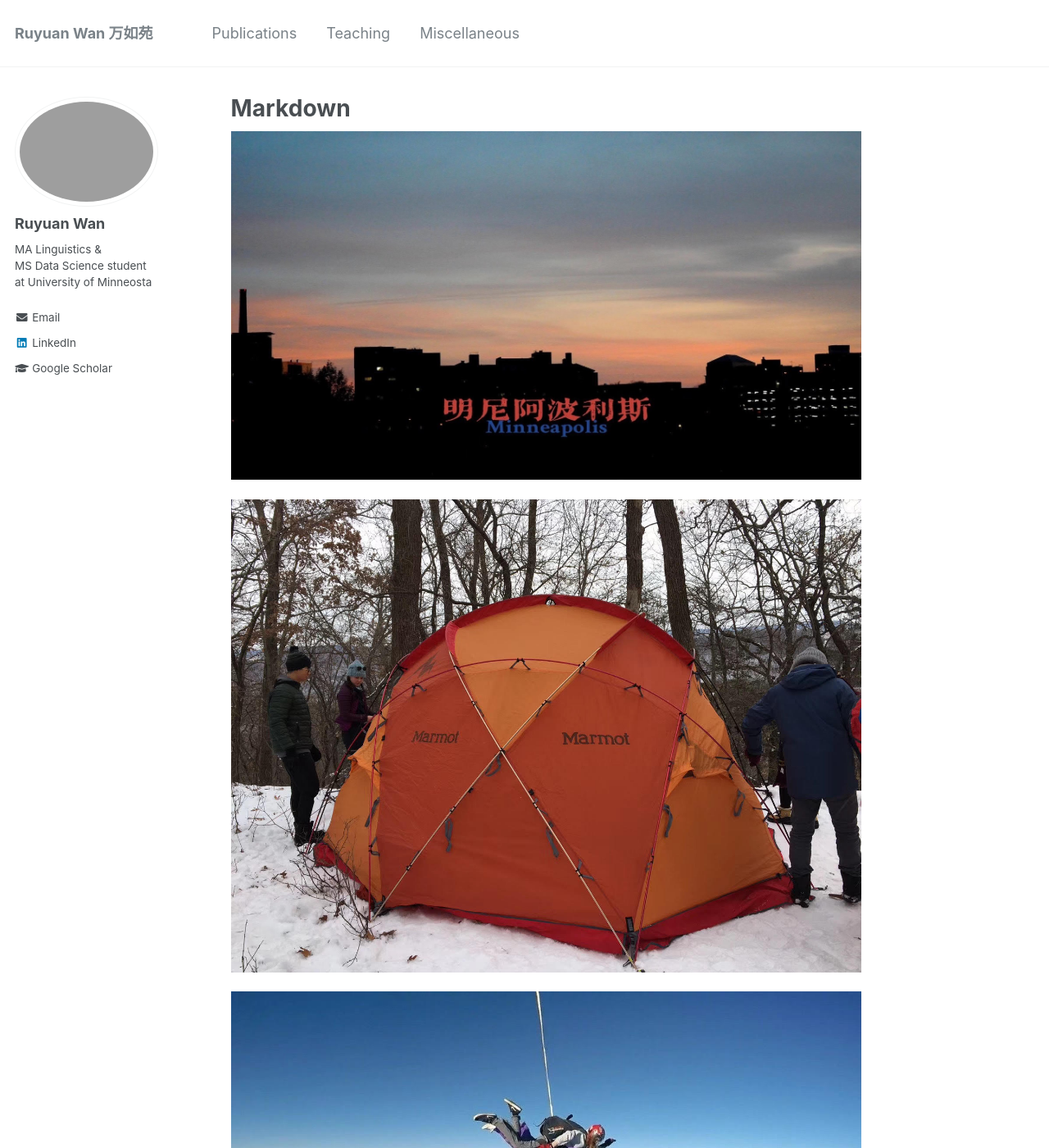
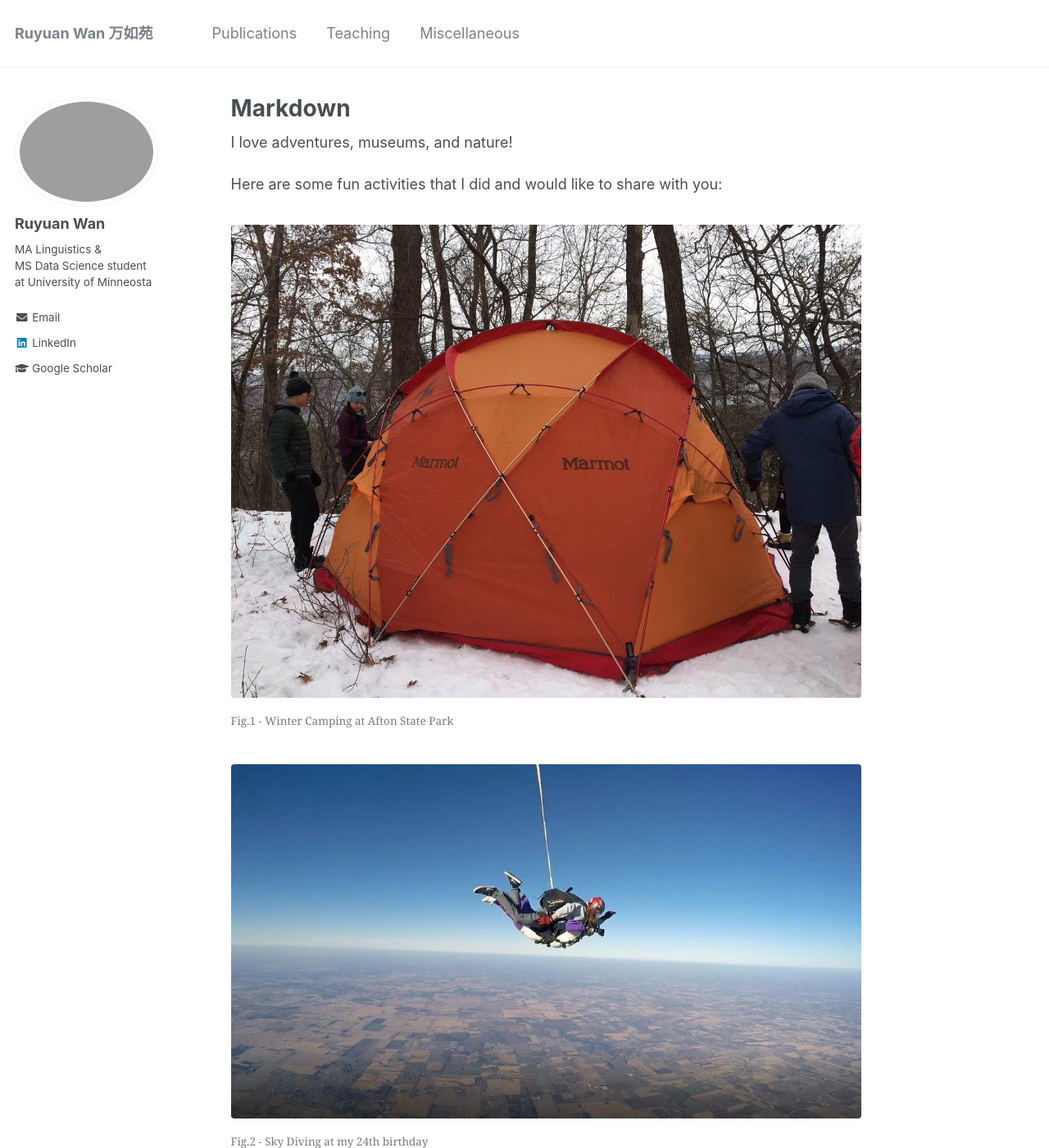
Before and after one commit to RuyuanWan/ruyuanwan.github.io, a Jekyll site: the page built from _pages/markdown.md, in a window 1280 px wide and 1400 px high. Shown: the whole window at 82% size. Built offline with Jekyll 4.4.1, drawn with Linux system fonts in a browser that asks for light colours; some of the changed text lies outside the part shown.

Commit message:
Update markdown.md

```diff
--- a/_pages/markdown.md
+++ b/_pages/markdown.md
@@ -7,13 +7,27 @@ redirect_from:
   - /markdown.html
 ---
 
+I love adventures, museums, and nature!
 
-<img src="/images/Minneapolis.png"/>
+Here are some fun activities that I did and would like to share with you:
 
-<img src="/images/winter_camping.jpg"/>
 
-<img src="/images/sky_diving.jpg"/>
+<figure>
+    <img src="/images/winter_camping.jpg"/>
+    <figcaption> Fig.1 - Winter Camping at Afton State Park</figcaption>
+</figure>
 
-<img src="/images/ice_climbing.jpg"/>
+<figure>
+    <img src="/images/sky_diving.jpg"/>
+    <figcaption> Fig.2 - Sky Diving at my 24th birthday </figcaption>
+</figure>
 
-<img src="/images/rock_climbing.jpg"/>
+<figure>
+    <img src="/images/ice_climbing.jpg"/>
+    <figcaption> Fig.3 - Ice Climbing at Sandstone Ice Park </figcaption>
+</figure>
+
+<figure>
+    <img src="/images/rock_climbing.jpg"/>
+    <figcaption> Fig.4 - Rock Climbing at Interstate State Park, you can see a great view of Taylor's Fall on the cliff </figcaption>
+</figure>
```
